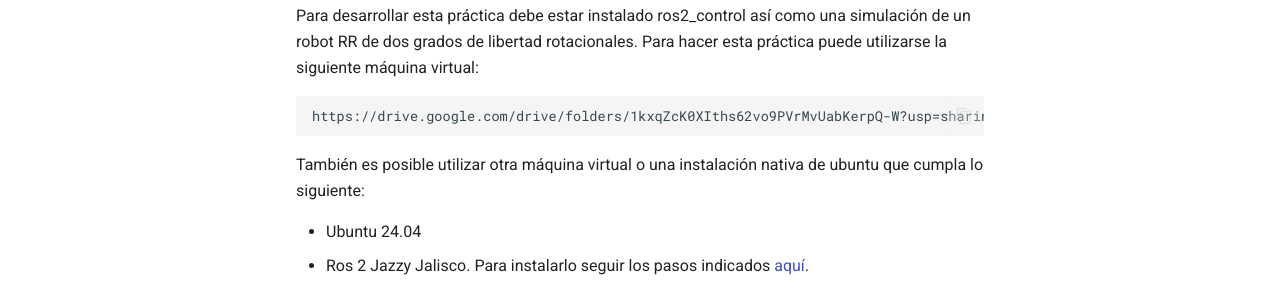
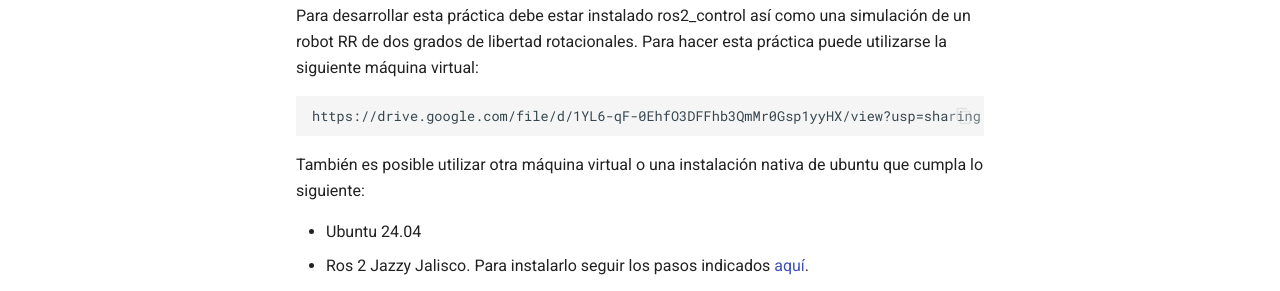
Before and after one commit to jpomares/ros2control-prac, an MkDocs documentation site: the page built from docs/index.md, in a window 1280 px wide and 1310 px high. Shown: the part 397-688 px from the top of the window. Built offline with MkDocs 1.6.1 and Material for MkDocs 9.7.7, drawn with Linux system fonts in a browser that asks for light colours; some of the changed lines change nothing that is shown.

Commit message:
fourth commit

````diff
--- a/docs/index.md
+++ b/docs/index.md
@@ -5,7 +5,7 @@
 Para desarrollar esta práctica debe estar instalado ros2_control así como una simulación de un robot RR de dos grados de libertad rotacionales. Para hacer esta práctica puede utilizarse la siguiente máquina virtual:
 
 ```
-https://drive.google.com/drive/folders/1kxqZcK0XIths62vo9PVrMvUabKerpQ-W?usp=sharing
+https://drive.google.com/file/d/1YL6-qF-0EhfO3DFFhb3QmMr0Gsp1yyHX/view?usp=sharing
 ```
 
 También es posible utilizar otra máquina virtual o una instalación nativa de ubuntu que cumpla lo siguiente:
````
